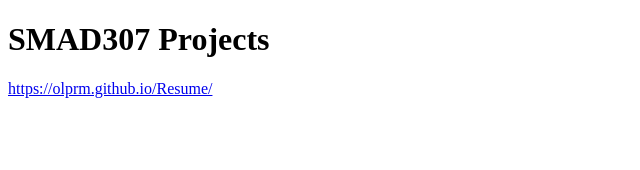
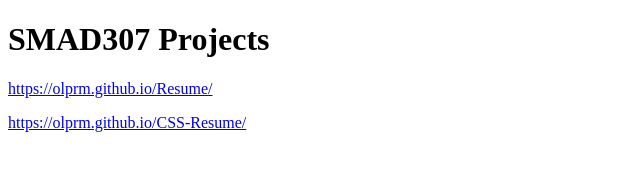
Before and after one commit to OLPRM/OLPRM.github.io, a plain HTML site: page index.html in a window 1280 px wide. Shown: the whole page, without its empty margins (0-640 px from the left). Drawn offline with Linux system fonts and the light colour scheme.

Commit message:
added css resume

```diff
--- a/index.html
+++ b/index.html
@@ -7,5 +7,6 @@
 	<body>
 		<h1>SMAD307 Projects</h1>
 		<p><a href="https://olprm.github.io/Resume/" target="_blank"> https://olprm.github.io/Resume/</a></p>
+		<p><a href="https://olprm.github.io/CSS-Resume/" target="_blank"> https://olprm.github.io/CSS-Resume/</a></p>
 
 </html>
```
